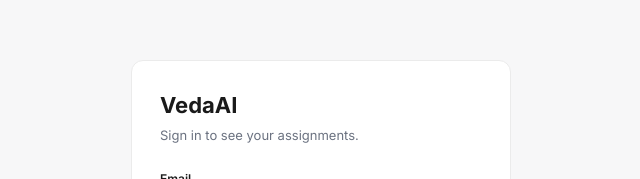
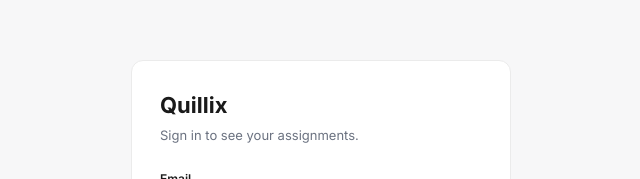
Before and after one commit to imranrkhan13/vedai, a Next.js app in the folder frontend/: page /login in a window 1280 px wide. Shown: the part 161-340 px from the top of the page, without its empty margins (319-959 px from the left). Built offline with nearby package versions, Linux system fonts and the light colour scheme; no server answers.

Commit message:
Rename to Quillix

```diff
--- a/frontend/app/login/page.tsx
+++ b/frontend/app/login/page.tsx
@@ -27,7 +27,7 @@
   return (
     <div style={{ minHeight: '100vh', display: 'flex', alignItems: 'center', justifyContent: 'center', padding: 16 }}>
       <form onSubmit={submit} className="card" style={{ width: '100%', maxWidth: 380, padding: 28 }}>
-        <h1 style={{ fontSize: 22, fontWeight: 700, marginBottom: 4 }}>VedaAI</h1>
+        <h1 style={{ fontSize: 22, fontWeight: 700, marginBottom: 4 }}>Quillix</h1>
         <p style={{ fontSize: 13, color: 'var(--gray-500)', marginBottom: 20 }}>
           {mode === 'login' ? 'Sign in to see your assignments.' : 'Create a free teacher account. Your papers stay private to you.'}
         </p>
```
